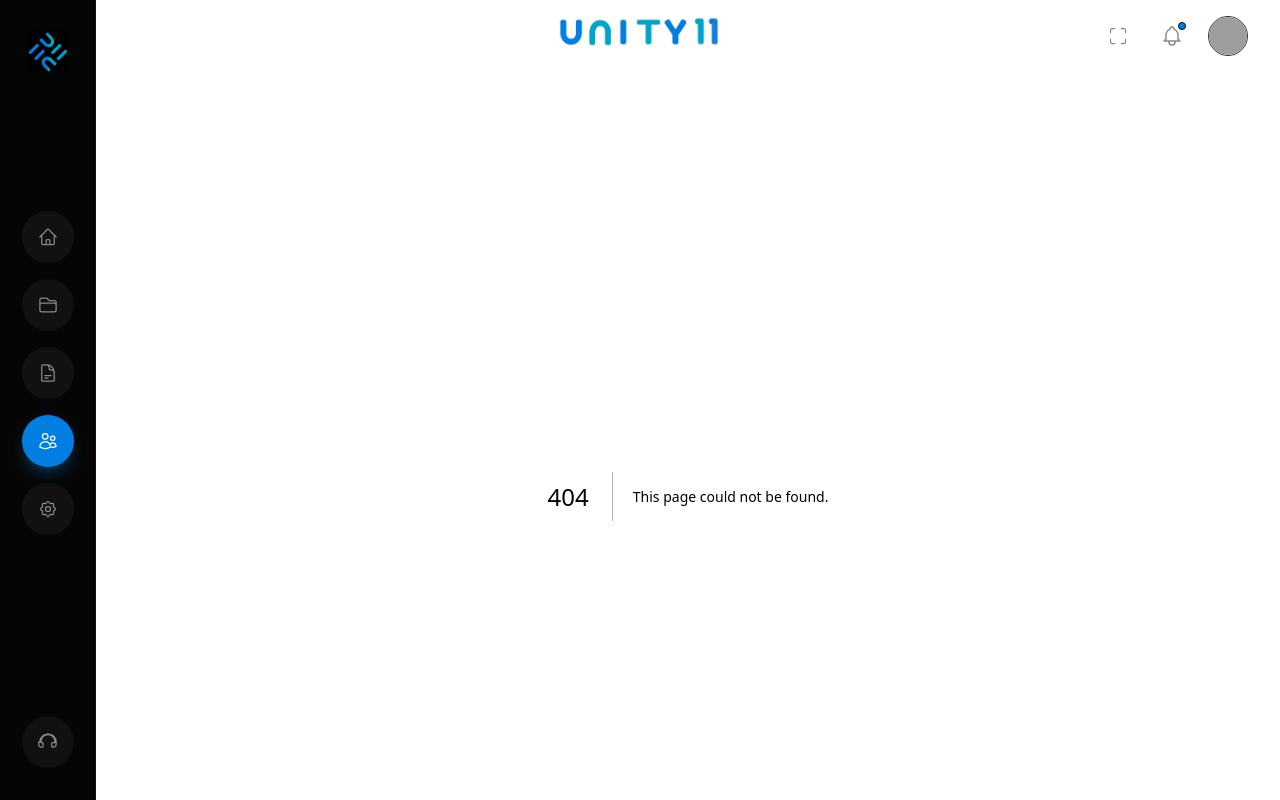
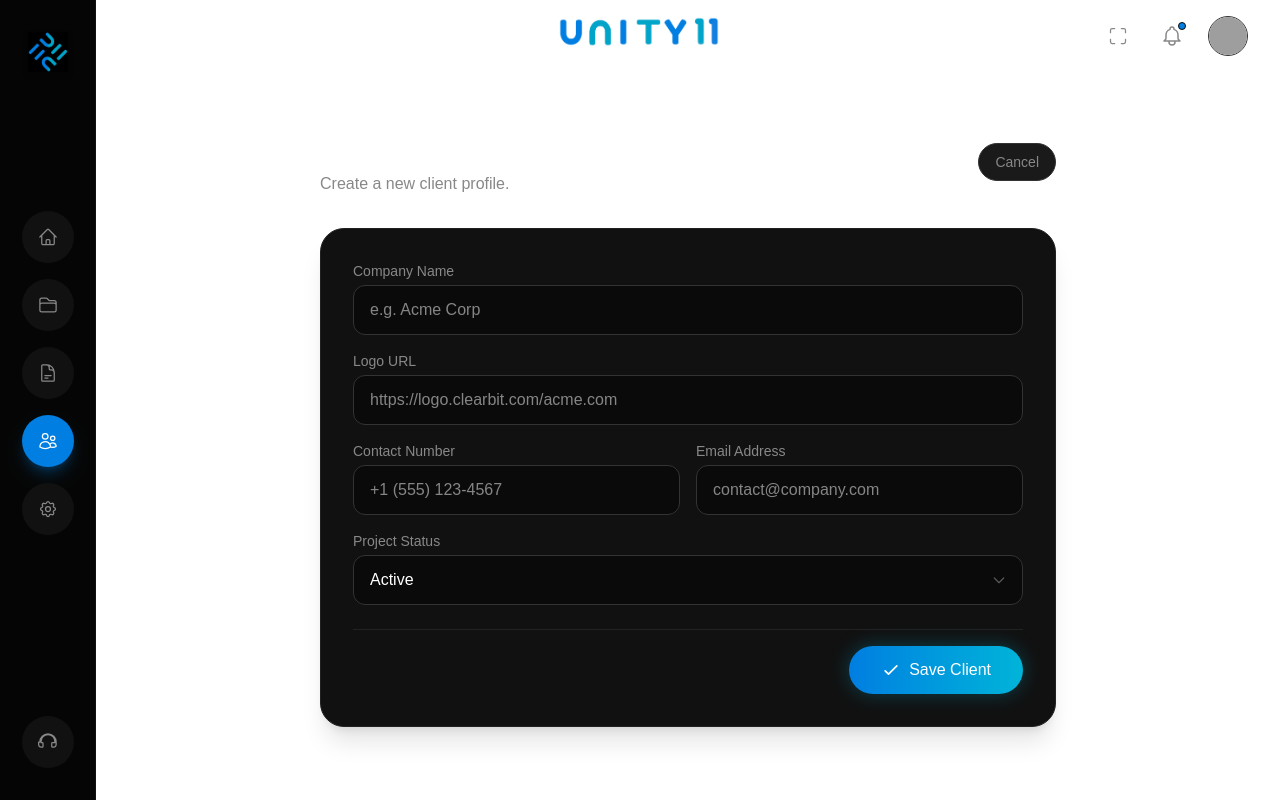
Before and after one commit to UNITY-11/unity11, a Next.js app in the folder apps/admin/: page /clients/new in a window 1280 px wide. Before the commit this address had no page. Built offline with nearby package versions, Linux system fonts and the light colour scheme; grey boxes are pictures that could not be loaded.

Commit message:
Add clients new page

```diff
--- /dev/null
+++ b/apps/admin/src/app/clients/new/page.tsx
@@ -0,0 +1,125 @@
+"use client";
+
+import { useState } from "react";
+import Link from "next/link";
+import { useRouter } from "next/navigation";
+
+export default function AddClientPage() {
+  const router = useRouter();
+  const [formData, setFormData] = useState({
+    name: "",
+    logo: "",
+    contactNumber: "",
+    email: "",
+    projectStatus: "Active",
+  });
+
+  const handleChange = (e: React.ChangeEvent<HTMLInputElement | HTMLSelectElement>) => {
+    setFormData({ ...formData, [e.target.name]: e.target.value });
+  };
+
+  const handleSubmit = (e: React.FormEvent) => {
+    e.preventDefault();
+    console.log("Saving client:", formData);
+    // Add logic here to save data to the server
+    router.push("/clients");
+  };
+
+  return (
+    <div className="flex flex-col h-full max-w-[800px] w-full mx-auto space-y-8 p-4 md:p-6 lg:p-8 pb-16 lg:pb-24">
+      <div className="flex items-center justify-between">
+        <div>
+          <h1 className="text-3xl font-bold text-white mb-2">Add New Client</h1>
+          <p className="text-[#888888]">Create a new client profile.</p>
+        </div>
+        <Link href="/clients" className="px-4 py-2 bg-[#1a1a1a] border border-[#333333] hover:bg-[#222222] hover:text-white text-[#888888] rounded-full text-sm font-medium transition-colors">
+          Cancel
+        </Link>
+      </div>
+
+      <div className="bg-[#111111] border border-[#222222] rounded-[24px] p-8 shadow-xl">
+        <form onSubmit={handleSubmit} className="space-y-6">
+          <div className="space-y-4">
+            <div>
+              <label className="block text-sm font-medium text-[#888888] mb-1">Company Name</label>
+              <input
+                type="text"
+                name="name"
+                value={formData.name}
+                onChange={handleChange}
+                required
+                className="w-full px-4 py-3 bg-[#0a0a0a] border border-[#333333] rounded-xl text-white focus:outline-none focus:border-[#007ee1] transition-colors"
+                placeholder="e.g. Acme Corp"
+              />
+            </div>
+
+            <div>
+              <label className="block text-sm font-medium text-[#888888] mb-1">Logo URL</label>
+              <input
+                type="url"
+                name="logo"
+                value={formData.logo}
+                onChange={handleChange}
+                className="w-full px-4 py-3 bg-[#0a0a0a] border border-[#333333] rounded-xl text-white focus:outline-none focus:border-[#007ee1] transition-colors"
+                placeholder="https://logo.clearbit.com/acme.com"
+              />
+            </div>
+
+            <div className="grid grid-cols-1 md:grid-cols-2 gap-4">
+              <div>
+                <label className="block text-sm font-medium text-[#888888] mb-1">Contact Number</label>
+                <input
+                  type="tel"
+                  name="contactNumber"
+                  value={formData.contactNumber}
+                  onChange={handleChange}
+                  required
+                  className="w-full px-4 py-3 bg-[#0a0a0a] border border-[#333333] rounded-xl text-white focus:outline-none focus:border-[#007ee1] transition-colors"
+                  placeholder="+1 (555) 123-4567"
+                />
+              </div>
+
+              <div>
+                <label className="block text-sm font-medium text-[#888888] mb-1">Email Address</label>
+                <input
+                  type="email"
+                  name="email"
+                  value={formData.email}
+                  onChange={handleChange}
+                  required
+                  className="w-full px-4 py-3 bg-[#0a0a0a] border border-[#333333] rounded-xl text-white focus:outline-none focus:border-[#007ee1] transition-colors"
+                  placeholder="contact@company.com"
+                />
+              </div>
+            </div>
+
+            <div>
+              <label className="block text-sm font-medium text-[#888888] mb-1">Project Status</label>
+              <div className="relative">
+                <select
+                  name="projectStatus"
+                  value={formData.projectStatus}
+                  onChange={handleChange}
+                  className="w-full px-4 py-3 bg-[#0a0a0a] border border-[#333333] rounded-xl text-white focus:outline-none focus:border-[#007ee1] transition-colors appearance-none cursor-pointer"
+                >
+                  <option value="Active">Active</option>
+                  <option value="Pending">Pending</option>
+                  <option value="On Hold">On Hold</option>
+                  <option value="Completed">Completed</option>
+                </select>
+                <svg className="w-4 h-4 absolute right-4 top-1/2 -translate-y-1/2 text-[#555555] pointer-events-none" fill="none" stroke="currentColor" viewBox="0 0 24 24"><path strokeLinecap="round" strokeLinejoin="round" strokeWidth={2} d="M19 9l-7 7-7-7" /></svg>
+              </div>
+            </div>
+          </div>
+
+          <div className="pt-4 border-t border-[#222222] flex justify-end">
+            <button type="submit" className="px-8 py-3 bg-gradient-to-r from-[#007ee1] to-[#00b4d8] text-white rounded-full font-medium shadow-[0_0_20px_rgba(0,180,216,0.3)] hover:opacity-90 transition-opacity flex items-center gap-2">
+              <svg className="w-5 h-5" fill="none" stroke="currentColor" viewBox="0 0 24 24"><path strokeLinecap="round" strokeLinejoin="round" strokeWidth={2} d="M5 13l4 4L19 7" /></svg>
+              Save Client
+            </button>
+          </div>
+        </form>
+      </div>
+    </div>
+  );
+}
```
